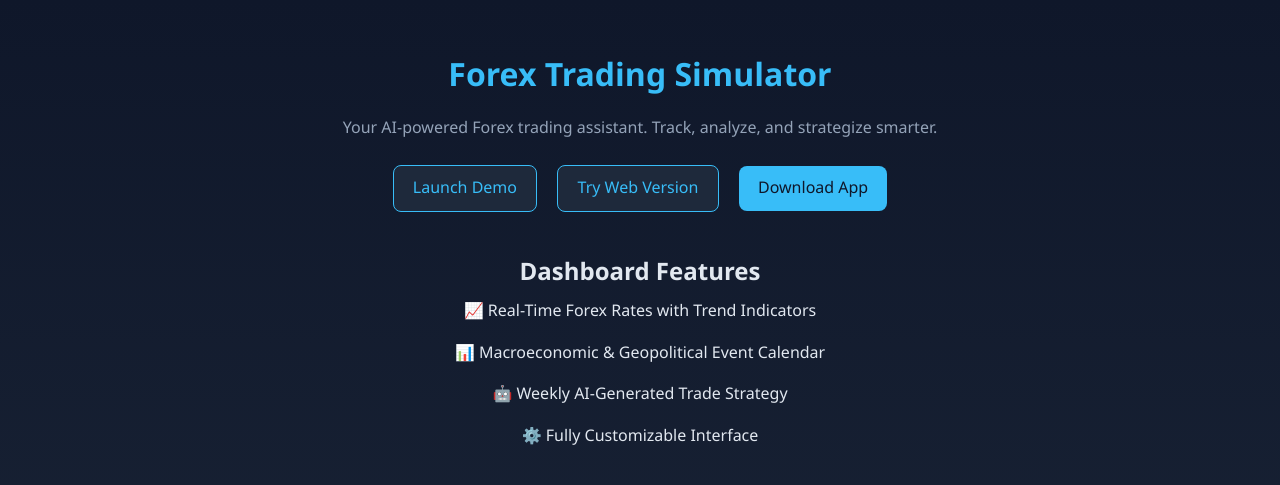
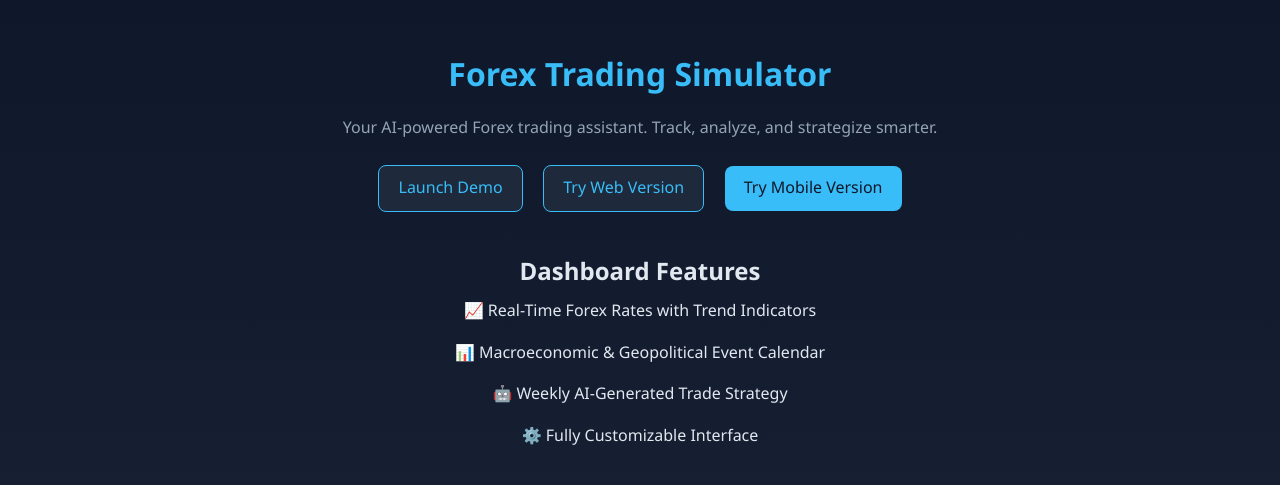
Before and after one commit to dnsgateway/600, a plain HTML site: page index.html in a window 1280 px wide. Shown: the top 485 px of the page. Drawn offline with Linux system fonts and the light colour scheme.

Commit message:
Update index.html

```diff
--- a/index.html
+++ b/index.html
@@ -14,7 +14,7 @@
     <div class="cta-buttons">
       <a href="https://dnsnetserver.github.io/ip0001/" class="btn secondary">Launch Demo</a>
       <a href="#" class="btn secondary">Try Web Version</a>
-      <a href="#" class="btn">Download App</a>
+      <a href="#" class="btn">Try Mobile Version </a>
     </div>
   </header>
 
```
